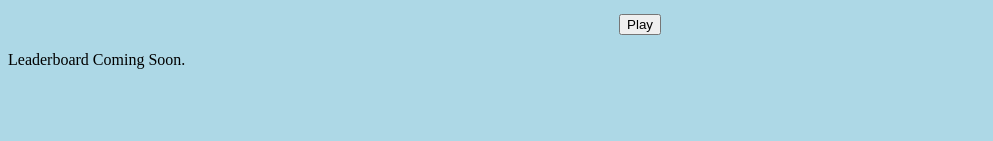
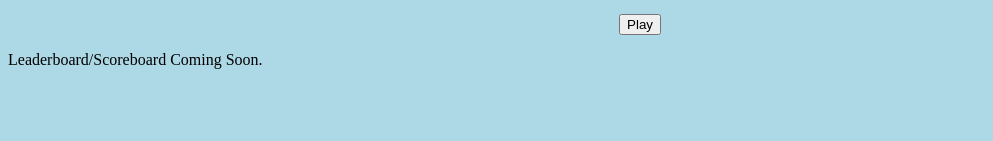
Before and after one commit to jeremtrue/FBLA-Project-2022, a website: page build/game/main2.html in a window 1280 px wide. Shown: the part 262-403 px from the top of the page, without its empty margins (0-993 px from the left). Drawn offline with Linux system fonts and the light colour scheme.

Commit message:
Update main2.html

```diff
--- a/build/game/main2.html
+++ b/build/game/main2.html
@@ -39,7 +39,7 @@
     </center>
 
 <p>
-    Leaderboard Coming Soon.
+    Leaderboard/Scoreboard Coming Soon.
 </p>
 
 
```
